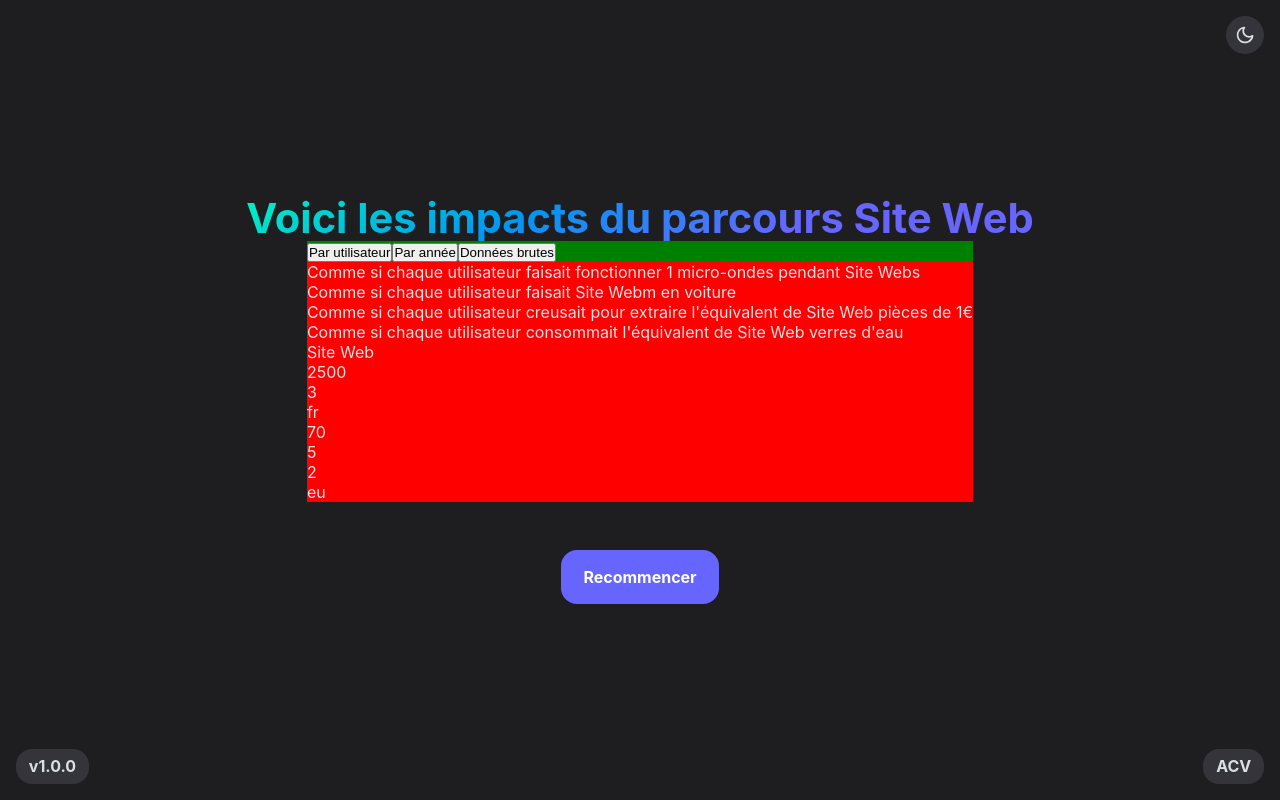
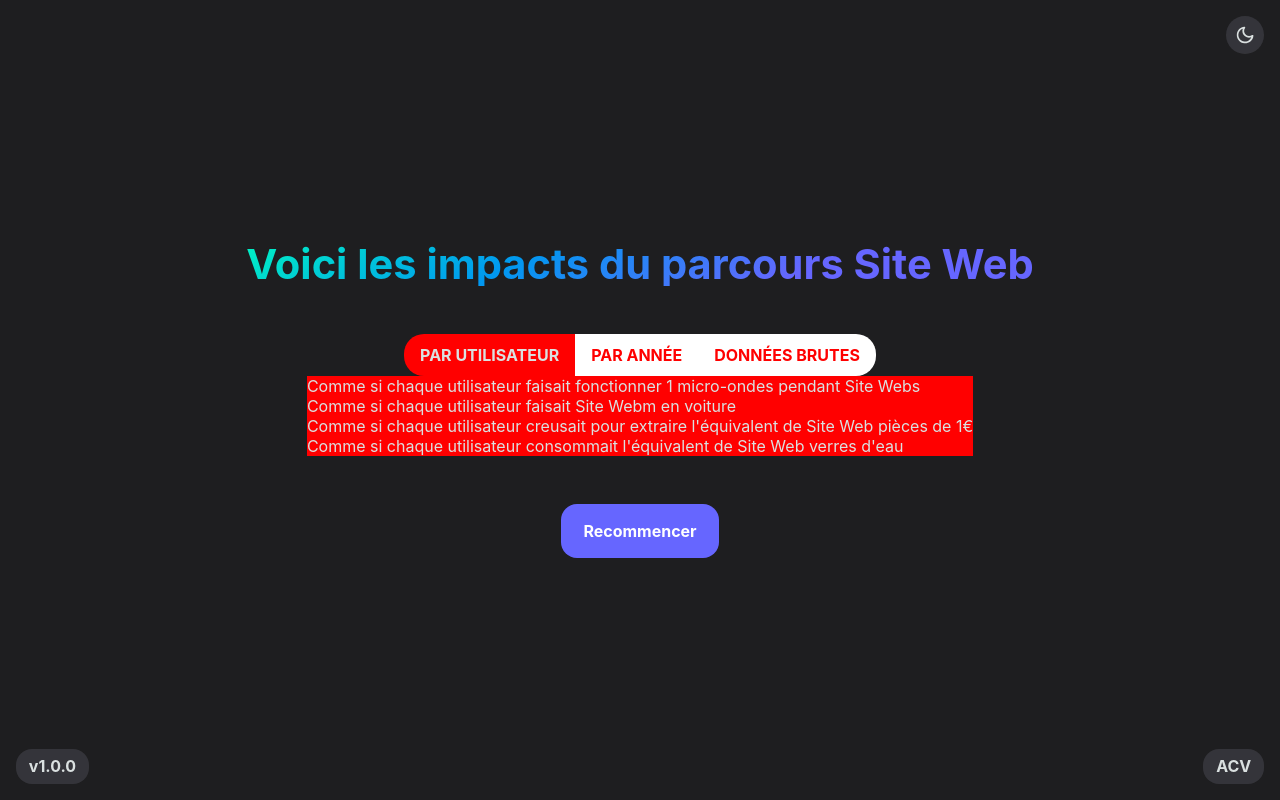
Before and after one commit to adrienloup/lcc, a React (Vite) app: page /lcc/resultat in a window 1280 px wide. Built offline with nearby package versions, Linux system fonts and the light colour scheme.

Commit message:
Add tabs component

```diff
--- a/src/components/TabList/TabList.scss
+++ b/src/components/TabList/TabList.scss
@@ -1,3 +1,33 @@
 .tab-list {
-  background-color: green;
+  display: flex;
+  justify-content: center;
+
+  .tab {
+    padding: .8rem 1rem;
+    border: 0;
+    background-color: var(--button-fg);
+    text-decoration: none;
+    text-transform: uppercase;
+    line-height: 1rem;
+    font-family: var(--font-family);
+    font-weight: bold;
+    font-size: 1rem;
+    color: red;
+    cursor: pointer;
+
+    &:first-child {
+      border-top-left-radius: 1.25rem;
+      border-bottom-left-radius: 1.25rem;
+    }
+
+    &:last-child {
+      border-top-right-radius: 1.25rem;
+      border-bottom-right-radius: 1.25rem;
+    }
+
+    &.active {
+      background-color: red;
+      color: var(--button-bg);
+    }
+  }
 }
--- a/src/components/TabList/TabList.tsx
+++ b/src/components/TabList/TabList.tsx
@@ -17,16 +17,22 @@ function TabList({ active, click }: TabProps) {
       <Button
         key={id}
         cssClass={`tab${id === active ? ' active' : ''}`}
-        role='button'
+        role='tab'
         label={title}
         ariaLabel={text}
+        ariaSelected={id === active}
+        ariaControls={`tabpanel-${id}`}
         click={() => click!(id)}
       />
     )
   }
 
   return (
-    <div className='tab-list'>
+    <div
+      className='tab-list'
+      role='tablist'
+      aria-labelledby='result'
+    >
       <Tab
         id='1'
         title='Par utilisateur'
--- a/src/components/TabPanel/TabPanel.tsx
+++ b/src/components/TabPanel/TabPanel.tsx
@@ -2,9 +2,55 @@ import { TabProps } from '../../models/tab'
 import './TabPanel.scss'
 
 function TabPanel({ data, active }: TabProps) {
+  const B2 = Number(data!.q2)
+  const B3 = Number(data!.q3)
+  const B4 = data!.q4
+  const B5 = Number(data!.q5)
+  const B6 = Number(data!.q6)
+  const B7 = Number(data!.q7)
+  const B8 = data!.q8
+  // const energeticMix = {
+  //   eu: 0.5,
+  //   fr: 0.1,
+  //   as: 1,
+  //   oc: 0.8,
+  //   na: 0.4,
+  //   sa: 0.5,
+  //   ww: 0.5,
+  // }
+  // const B11 = (((B2 * 12 * B3) / 60) * (1 - (B5 / 100))) / (220 * 7) * 75 + (((B2 * 12 * B3) / 60) * (B5 / 100)) / (365 * 4) * 30 + (((B2 * 12 * B3) / 60) * (1 - (B5 / 100))) / (220 * 7) * 30.8;
+  // const B12 = (((B2 * 12 * B3) / 60) / (24 * 365)) * 150;
+  // const B13 = (((450 * 365 * 24) / 1000) * (60 / 100)) * B7 * 1.8;
+  // const C11 = (((B2 * 12 * B3) / 60) * (1 - (B5 / 100))) / (220 * 7) * 75 * energeticMix[B4] + (((B2 * 12 * B3) / 60) * (B5 / 100)) / (365 * 4) * 30 * energeticMix[B4] + (((B2 * 12 * B3) / 60) * (1 - (B5 / 100))) / (220 * 7) * 30.8 * energeticMix[B4] + (((B2 * 12 * B3) / 60) * (1 - (B5 / 100))) / (220 * 7) * (189 / 5) + (((B2 * 12 * B3) / 60) * (B5 / 100)) / (365 * 4) * (169 / 4) + (((B2 * 12 * B3) / 60) * (1 - (B5 / 100))) / (220 * 7) * (265 / 6);
+  // const C12 = (((B2 * 12 * B3) / 60) / (24 * 365)) * 150 * energeticMix[B4] + (((B2 * 12 * B3) / 60) / (24 * 365)) * (83 / 5) + B2 * 12 * B6 * 2.1 / 1024 * (0.002);
+  // const C13 = (((450 * 365 * 24) / 1000) * 0.6) * B7 * 1.8 * energeticMix[B8] + B7 * (756 / 5);
+  // const D11 = (((B2 * 12 * B3) / 60) * (1 - (B5 / 100))) / (220 * 7) * (572 / 5) + (((B2 * 12 * B3) / 60) * (B5 / 100)) / (365 * 4) * (572 / 5) + (((B2 * 12 * B3) / 60) * (1 - (B5 / 100))) / (220 * 7) * (1689 / 5);
+  // const D12 = (((B2 * 12 * B3) / 60) / (24 * 365)) * (425 / 5);
+  // const D13 = B7 * (2288 / 5);
+  // const E11 = (B2 * 12 * 6 * B6) / 100;
+  // const B14 = Math.round(B11 + B12 + B13) || 0;
+  // const C14 = (C11 + C12 + C13).toFixed(1) || 0;
+  // const D14 = ((D11 + D12 + D13) / 1000).toFixed(2) || 0;
+  // const E14 = Math.round(E11) || 0;
+  // const B15 = Math.round((B11 + B12 + B13) / 4679) || 0;
+  // const C15 = Math.round((C11 + C12 + C13) / 0.1) || 0;
+  // const D15 = Math.round((D11 + D12 + D13) / 1.4) || 0;
+  // const E15 = Math.round((E11) / 55) || 0;
+  // const B16 = Math.round(((((B11 + B12 + B13) / (B2 * 12)) * 60) / 1250) * 60 * 60) || 0;
+  // const C16 = Math.round((C11 + C12 + C13) / (B2 * 12) / 0.0001) || 0;
+  // const D16 = Math.round((D11 + D12 + D13) / (B2 * 12) / 0.0075) || 0;
+  // const E16 = (E11 / (B2 * 12) / 0.18).toFixed(1) || 0;
 
-  const Panel = ({ text }: { text: string; }) => {
-    return <div className='panel'>{text}</div>
+  console.log(B2, B3, B4, B5, B6, B7, B8)
+  // console.log(energeticMix)
+
+  const Panel = ({ id, text }: { id: number; text: string; }) => {
+    return (
+      <div
+        id={`tabpanel-${id}`}
+        className='panel'
+      >{text}</div>
+    )
   }
 
   const PanelList = (panels: { text: string; }[]) => {
@@ -12,6 +58,7 @@ function TabPanel({ data, active }: TabProps) {
       (panel: { text: string }, index) => (
         <Panel
           key={index}
+          id={index + 1}
           text={panel.text}
         />
       )
@@ -47,16 +94,11 @@ function TabPanel({ data, active }: TabProps) {
   }
 
   return (
-    <div className='tab-panel'>
+    <div
+      className='tab-panel'
+      role='tabpanel'
+    >
       {getPanel(active)}
-      <div>{data!.q1}</div>
-      <div>{data!.q2}</div>
-      <div>{data!.q3}</div>
-      <div>{data!.q4}</div>
-      <div>{data!.q5}</div>
-      <div>{data!.q6}</div>
-      <div>{data!.q7}</div>
-      <div>{data!.q8}</div>
     </div>
   )
 }
--- a/src/components/Tabs/Tabs.scss
+++ b/src/components/Tabs/Tabs.scss
@@ -1,3 +1,3 @@
 .tabs {
-  background-color: red;
+  margin-top: 6vh;
 }
```
